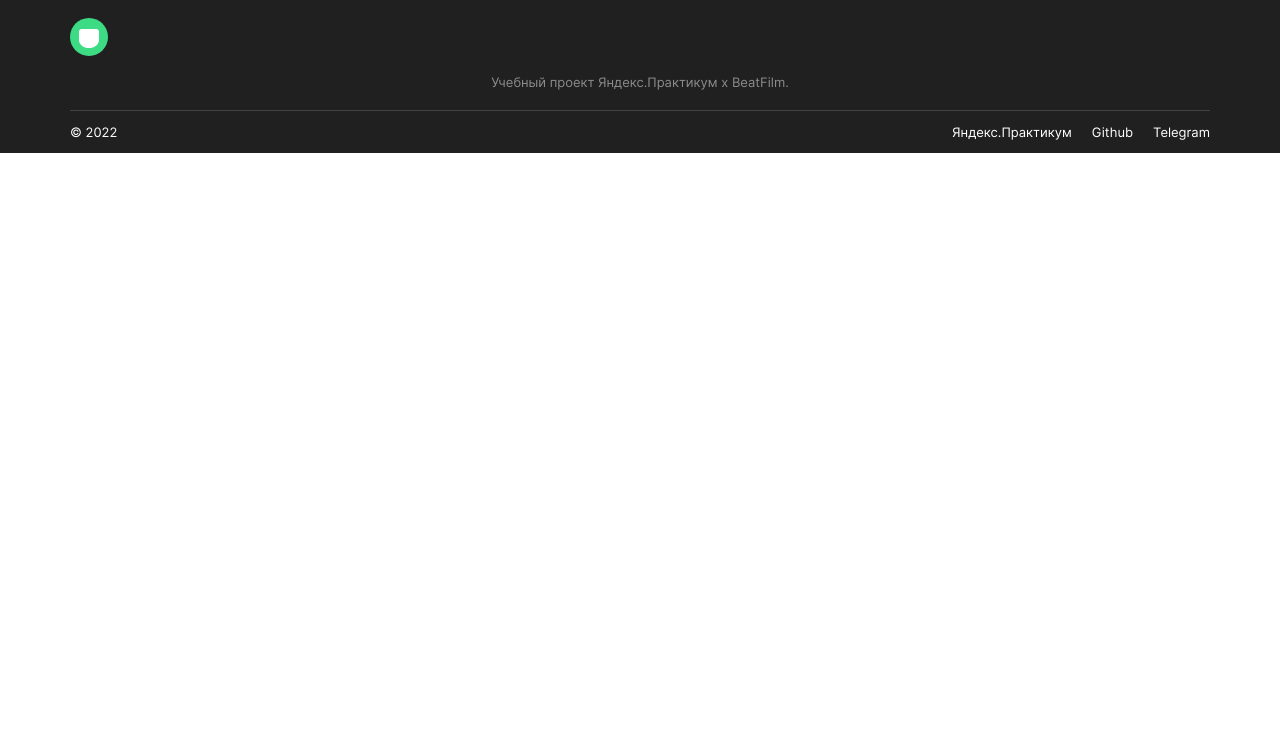
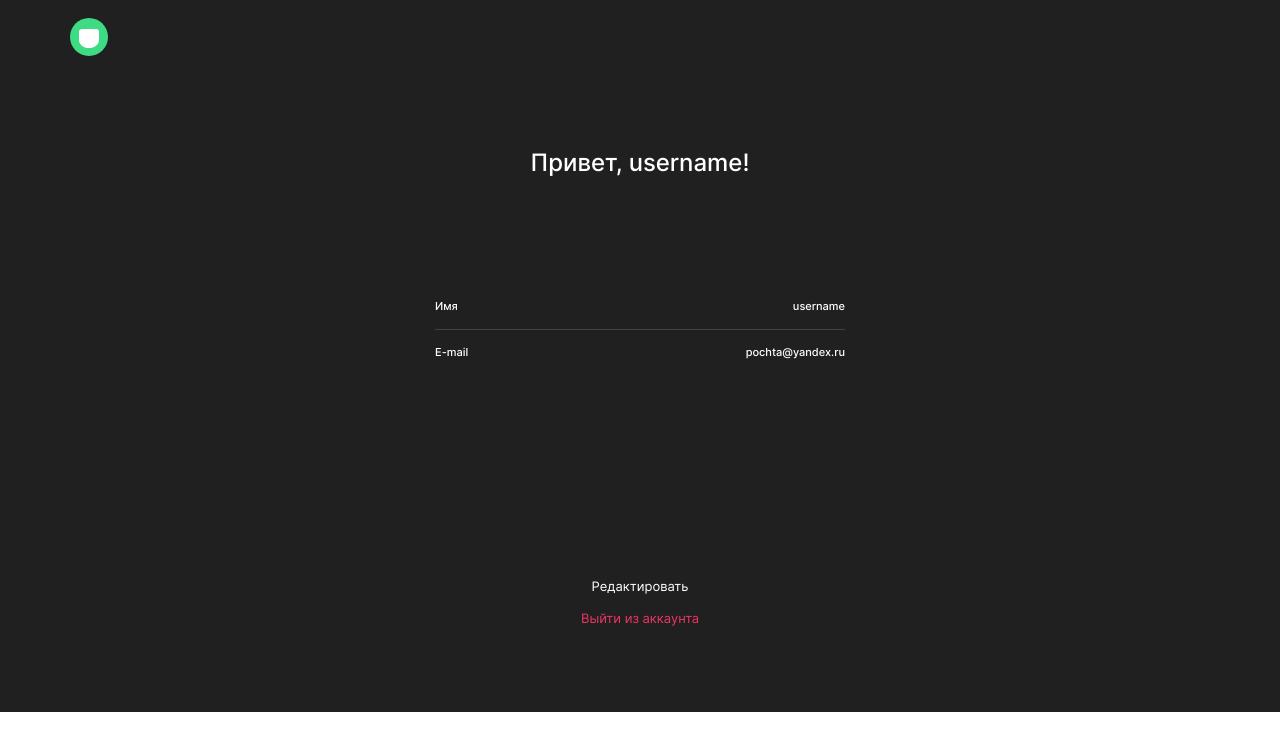
Before and after one commit to latypovroman/movies-explorer-frontend, a React (Create React App) app: page /profile in a window 1280 px wide. Shown: the top 750 px of the page. Built offline with nearby package versions, Linux system fonts and the light colour scheme.

Commit message:
added profile layout

```diff
--- a/src/components/App/App.css
+++ b/src/components/App/App.css
@@ -3,4 +3,5 @@
     margin: 0 auto;
     font-family: 'Inter', serif;
     box-sizing: border-box;
+    min-height: 100vh;
 }
--- a/src/components/App/App.js
+++ b/src/components/App/App.js
@@ -6,6 +6,7 @@ import { Route, Routes } from 'react-router-dom';
 import Footer from "../Footer/Footer";
 import React from "react";
 import SavedMovies from "../SavedMovies/SavedMovies";
+import Profile from "../Profile/Profile";
 
 
 function App() {
@@ -14,10 +15,12 @@ function App() {
               <Header/>
           <Routes>
               <Route exact path="/" element={ <Main/> }/>
-              <Route path="/movies" element={ <Movies/> }/>
-              <Route path="/saved-movies" element={ <SavedMovies/> }/>
+              <Route path="/movies" element={ <><Movies/><Footer/></> }/>
+              <Route path="/saved-movies" element={<><SavedMovies/><Footer/></>}/>
+              <Route path="/profile" element={ <Profile/> }/>
+              {/*<Route path="/movies" element={ <Footer />}/>*/}
           </Routes>
-          <Footer/>
+          {/*<Footer/>*/}
       </div>
   );
 }
--- /dev/null
+++ b/src/components/Profile/Profile.css
@@ -0,0 +1,67 @@
+.profile {
+    background-color: #202020;
+    padding: 74px 0 70px;
+}
+
+.profile__greeting {
+    margin: 0 auto 107px;
+    color: #FFFFFF;
+    font-weight: 500;
+    font-size: 24px;
+    line-height: 29px;
+    text-align: center;
+}
+
+.profile__info {
+    max-width: 410px;
+    margin: 0 auto 203px;
+}
+
+.profile__block {
+    display: flex;
+    justify-content: space-between;
+    border-bottom: 1px solid #424242;
+}
+
+.profile__block:nth-last-of-type(1) {
+    border-bottom: none;
+}
+
+.profile__text {
+    font-weight: 500;
+    font-size: 11px;
+    line-height: 13px;
+    color: white;
+    margin: 16px 0;
+}
+
+.profile__buttons {
+    margin: 0 auto;
+    max-width: 410px;
+    display: flex;
+    flex-direction: column;
+}
+
+.profile__button {
+    border: none;
+    background-color: transparent;
+    font-weight: 400;
+    font-size: 13px;
+    line-height: 16px;
+    margin: 0 auto 16px;
+    padding: 0;
+    cursor: pointer;
+    transition: all 0.3s ease-in;
+}
+
+.profile__button:hover {
+    opacity: 0.8;
+}
+
+.profile__button_edit {
+    color: white;
+}
+
+.profile__button_logout {
+    color: #EE3465;
+}
--- /dev/null
+++ b/src/components/Profile/Profile.js
@@ -0,0 +1,26 @@
+import React from 'react';
+import './Profile.css';
+
+const Profile = () => {
+    return (
+        <section className="profile">
+            <p className="profile__greeting">Привет, username!</p>
+            <div className="profile__info">
+                <div className="profile__block">
+                    <p className="profile__text">Имя</p>
+                    <p className="profile__text">username</p>
+                </div>
+                <div className="profile__block">
+                    <p className="profile__text">E-mail</p>
+                    <p className="profile__text">pochta@yandex.ru</p>
+                </div>
+            </div>
+            <div className="profile__buttons">
+                <button className="profile__button profile__button_edit">Редактировать</button>
+                <button className="profile__button profile__button_logout">Выйти из аккаунта</button>
+            </div>
+        </section>
+    );
+};
+
+export default Profile;
```
